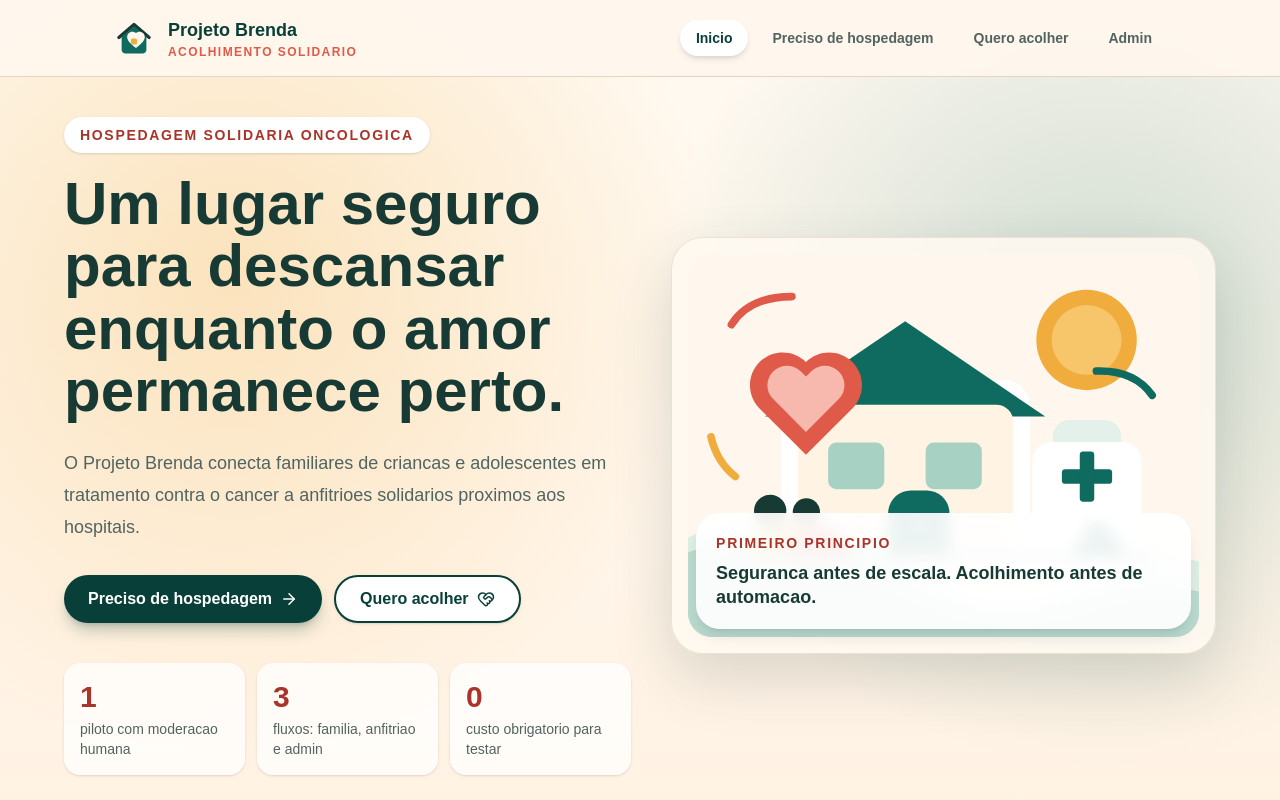
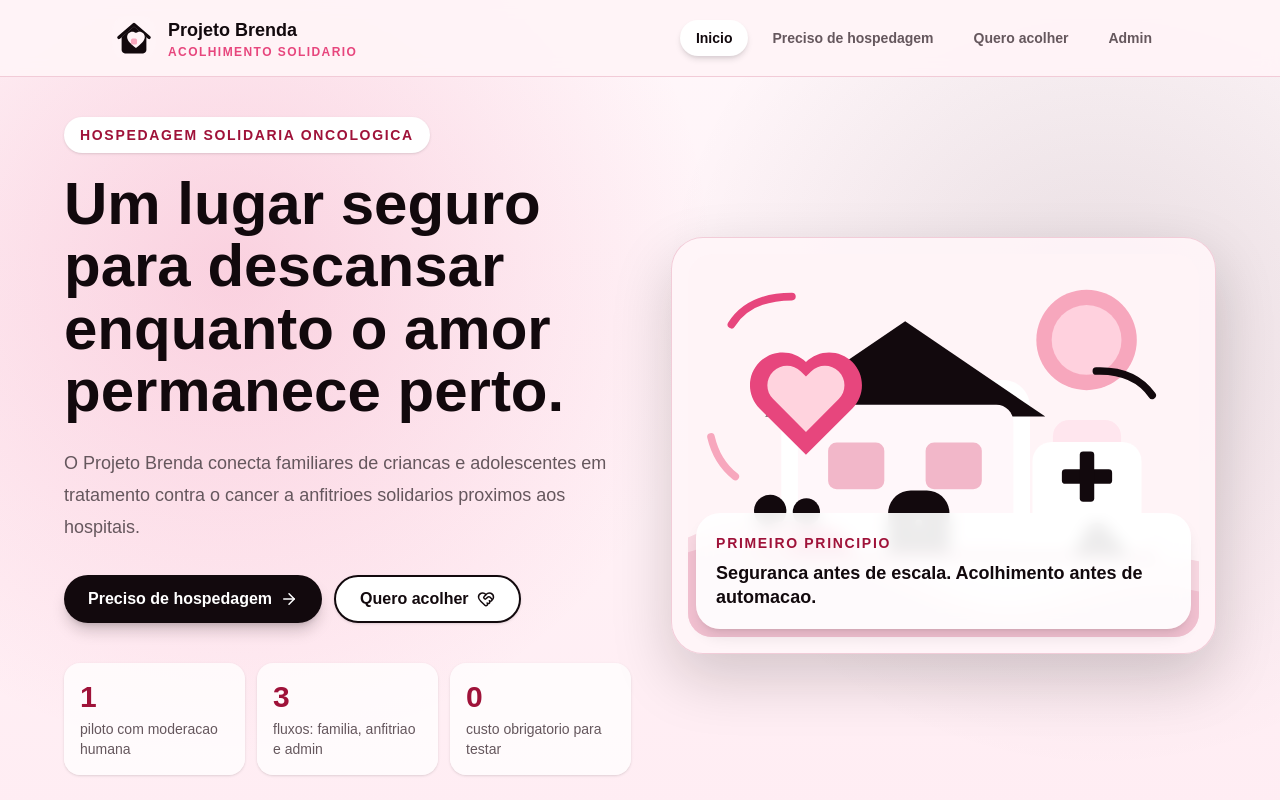
Before and after one commit to rafaelcarneiromachado/projetoBrenda, a Next.js app: page / in a window 1280 px wide. Shown: the top 800 px of the page. Built offline with nearby package versions, Linux system fonts and the light colour scheme.

Commit message:
Explore warm pink and black identity

```diff
--- a/src/app/admin/page.tsx
+++ b/src/app/admin/page.tsx
@@ -60,7 +60,7 @@ export default function AdminPage() {
               </div>
               <p className="leading-6 text-[var(--muted)]">{request.need}</p>
               <div>
-                <span className="inline-flex rounded-full bg-[#f7efe3] px-3 py-1 font-black text-[var(--brand-dark)]">
+                <span className="inline-flex rounded-full bg-[var(--surface-soft)] px-3 py-1 font-black text-[var(--brand-dark)]">
                   {request.status}
                 </span>
               </div>
--- a/src/app/anfitrioes/page.tsx
+++ b/src/app/anfitrioes/page.tsx
@@ -97,7 +97,7 @@ export default function AnfitrioesPage() {
             </span>
           </label>
 
-          <button className="inline-flex min-h-12 items-center justify-center gap-2 rounded-full bg-[var(--brand-dark)] px-6 font-black text-white shadow-lg shadow-[#093f3940] transition hover:bg-[var(--brand)]">
+          <button className="inline-flex min-h-12 items-center justify-center gap-2 rounded-full bg-[var(--brand-dark)] px-6 font-black text-white shadow-lg shadow-[#19101435] transition hover:bg-[var(--brand)]">
             Enviar oferta
             <HeartHandshake aria-hidden size={18} />
           </button>
--- a/src/app/components/Field.tsx
+++ b/src/app/components/Field.tsx
@@ -21,7 +21,7 @@ function FieldFrame({ label, hint, children }: BaseProps) {
 }
 
 const inputClass =
-  "min-h-12 w-full rounded-2xl border border-[var(--line)] bg-white px-4 text-[var(--foreground)] outline-none transition focus:border-[var(--brand)] focus:ring-4 focus:ring-[#99f6e4]/50";
+  "min-h-12 w-full rounded-2xl border border-[var(--line)] bg-white px-4 text-[var(--foreground)] outline-none transition focus:border-[var(--brand)] focus:ring-4 focus:ring-[#f7a7bd]/45";
 
 export function TextField({
   label,
--- a/src/app/components/SiteHeader.tsx
+++ b/src/app/components/SiteHeader.tsx
@@ -14,7 +14,7 @@ const links = [
 
 export function SiteHeader({ current = "home" }: SiteHeaderProps) {
   return (
-    <header className="sticky top-0 z-20 border-b border-[var(--line)] bg-[#fff7ed]/94 backdrop-blur">
+    <header className="sticky top-0 z-20 border-b border-[var(--line)] bg-[#fff4f7]/94 backdrop-blur">
       <nav className="mx-auto flex max-w-6xl flex-col gap-4 px-6 py-4 md:flex-row md:items-center md:justify-between md:px-10 lg:px-12">
         <Link className="flex items-center gap-3" href="/">
           <Image
@@ -39,7 +39,7 @@ export function SiteHeader({ current = "home" }: SiteHeaderProps) {
             <Link
               className={`rounded-full px-4 py-2 transition hover:bg-white hover:text-[var(--brand-dark)] ${
                 current === link.key
-                  ? "bg-white text-[var(--brand-dark)] shadow-md shadow-[#173b3420]"
+                  ? "bg-white text-[var(--brand-dark)] shadow-md shadow-[#19101420]"
                   : ""
               }`}
               href={link.href}
--- a/src/app/familias/page.tsx
+++ b/src/app/familias/page.tsx
@@ -85,7 +85,7 @@ export default function FamiliasPage() {
             </span>
           </label>
 
-          <button className="inline-flex min-h-12 items-center justify-center gap-2 rounded-full bg-[var(--brand-dark)] px-6 font-black text-white shadow-lg shadow-[#093f3940] transition hover:bg-[var(--brand)]">
+          <button className="inline-flex min-h-12 items-center justify-center gap-2 rounded-full bg-[var(--brand-dark)] px-6 font-black text-white shadow-lg shadow-[#19101435] transition hover:bg-[var(--brand)]">
             Enviar pedido
             <Send aria-hidden size={18} />
           </button>
--- a/src/app/globals.css
+++ b/src/app/globals.css
@@ -1,18 +1,18 @@
 @import "tailwindcss";
 
 :root {
-  --background: #fff7ed;
-  --foreground: #173b34;
-  --muted: #52645f;
-  --brand: #0f6b5f;
-  --brand-dark: #093f39;
-  --warm: #f0ad3d;
-  --rose: #df5a49;
-  --rose-dark: #a9342a;
+  --background: #fff4f7;
+  --foreground: #12090d;
+  --muted: #65575d;
+  --brand: #c0265c;
+  --brand-dark: #12090d;
+  --warm: #f7a7bd;
+  --rose: #e7467d;
+  --rose-dark: #9f1239;
   --surface: #ffffff;
-  --surface-soft: #fff3e3;
-  --line: #e7d4bf;
-  --shadow: 0 24px 60px rgba(23, 59, 52, 0.16);
+  --surface-soft: #ffe6ee;
+  --line: #f2cbd7;
+  --shadow: 0 24px 60px rgba(18, 9, 13, 0.18);
 }
 
 * {
@@ -43,15 +43,15 @@ textarea {
 }
 
 .soft-shell {
-  border: 1px solid rgba(234, 223, 209, 0.9);
-  background: rgba(255, 250, 242, 0.86);
+  border: 1px solid rgba(242, 203, 215, 0.95);
+  background: rgba(255, 246, 249, 0.9);
   box-shadow: var(--shadow);
 }
 
 .quiet-pattern {
   background-image:
-    radial-gradient(circle at 18% 15%, rgba(240, 173, 61, 0.28), transparent 26%),
-    radial-gradient(circle at 86% 18%, rgba(15, 107, 95, 0.2), transparent 24%),
-    radial-gradient(circle at 78% 82%, rgba(223, 90, 73, 0.12), transparent 24%),
-    linear-gradient(180deg, #fffaf2 0%, #fff0df 58%, #e8f3ea 100%);
+    radial-gradient(circle at 18% 15%, rgba(231, 70, 125, 0.2), transparent 26%),
+    radial-gradient(circle at 86% 18%, rgba(25, 16, 20, 0.1), transparent 24%),
+    radial-gradient(circle at 78% 82%, rgba(247, 167, 189, 0.22), transparent 24%),
+    linear-gradient(180deg, #fff7fa 0%, #ffeaf1 58%, #fff4f7 100%);
 }
--- a/src/app/page.tsx
+++ b/src/app/page.tsx
@@ -62,7 +62,7 @@ export default function Home() {
 
             <div className="mt-8 flex flex-col gap-3 sm:flex-row">
               <Link
-                className="inline-flex min-h-12 items-center justify-center gap-2 rounded-full bg-[var(--brand-dark)] px-6 font-black text-white shadow-lg shadow-[#093f3940] transition hover:bg-[var(--brand)]"
+                className="inline-flex min-h-12 items-center justify-center gap-2 rounded-full bg-[var(--brand-dark)] px-6 font-black text-white shadow-lg shadow-[#19101435] transition hover:bg-[var(--brand)]"
                 href="/familias"
               >
                 Preciso de hospedagem
@@ -132,7 +132,7 @@ export default function Home() {
                   className="rounded-3xl border border-[var(--line)] bg-[var(--surface-soft)] p-6 shadow-sm"
                   key={step.title}
                 >
-                  <div className="flex h-12 w-12 items-center justify-center rounded-2xl bg-[var(--brand-dark)] text-white shadow-md shadow-[#093f3930]">
+                  <div className="flex h-12 w-12 items-center justify-center rounded-2xl bg-[var(--brand-dark)] text-white shadow-md shadow-[#19101430]">
                     <Icon aria-hidden size={24} />
                   </div>
                   <h3 className="mt-5 text-xl font-black">{step.title}</h3>
```
Also changed, not shown: public/brand/hero-acolhimento.svg, public/brand/logo-brenda.svg.
